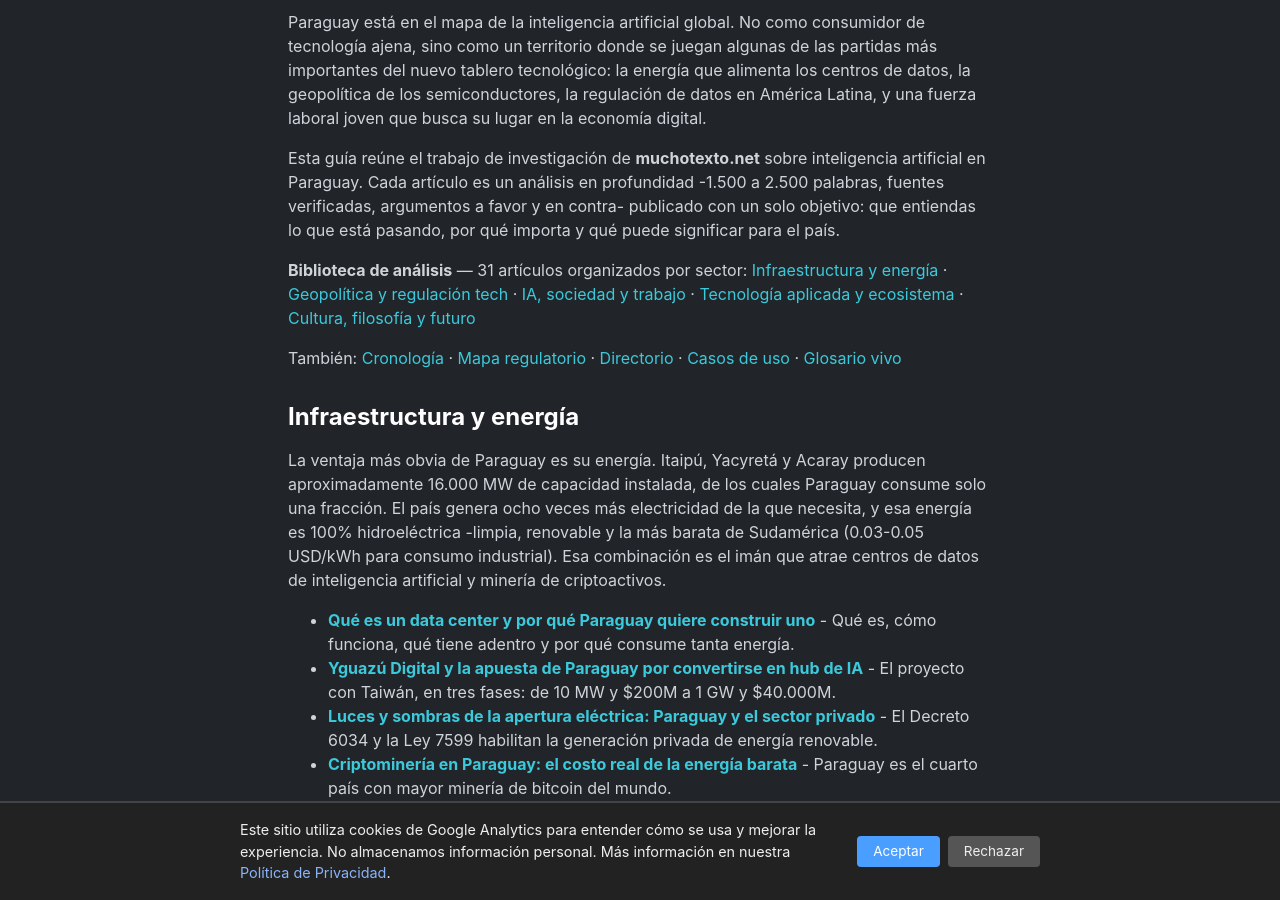
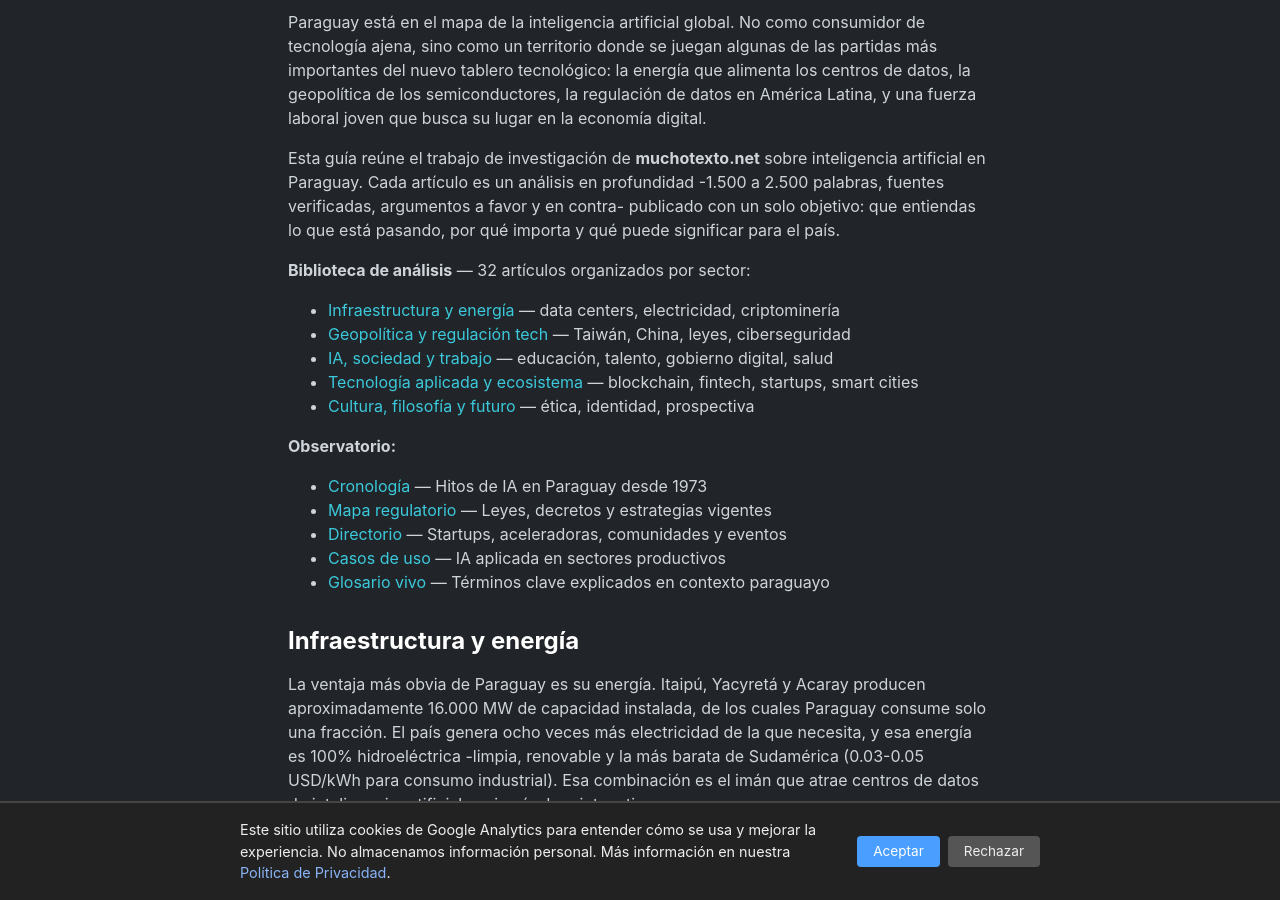
Before and after one commit to miravosqueinteresante/muchotexto.net, a Jekyll site: the page built from ia-en-paraguay.markdown, in a window 1280 px wide and 900 px high, scrolled down 337 px. Built offline with Jekyll 4.4.1, drawn with Linux system fonts in a browser that asks for light colours; some of the changed text lies outside the part shown.

Commit message:
feat: redesign pillar page Biblioteca section with proper lists, add missing article #38, fix article count (31→32)

```diff
--- a/ia-en-paraguay.markdown
+++ b/ia-en-paraguay.markdown
@@ -3,16 +3,28 @@ layout: page
 title: "Observatorio de IA en Paraguay — Guía Completa 2026"
 permalink: /ia-en-paraguay/
 description: "Observatorio de inteligencia artificial en Paraguay: data centers, energía, regulación, empleo tech y geopolítica. Impacto social de la IA. Jul 2026."
-last_modified_at: 2026-07-17
+last_modified_at: 2026-07-18
 ---
 
 Paraguay está en el mapa de la inteligencia artificial global. No como consumidor de tecnología ajena, sino como un territorio donde se juegan algunas de las partidas más importantes del nuevo tablero tecnológico: la energía que alimenta los centros de datos, la geopolítica de los semiconductores, la regulación de datos en América Latina, y una fuerza laboral joven que busca su lugar en la economía digital.
 
 Esta guía reúne el trabajo de investigación de **muchotexto.net** sobre inteligencia artificial en Paraguay. Cada artículo es un análisis en profundidad -1.500 a 2.500 palabras, fuentes verificadas, argumentos a favor y en contra- publicado con un solo objetivo: que entiendas lo que está pasando, por qué importa y qué puede significar para el país.
 
-**Biblioteca de análisis** — 31 artículos organizados por sector: [Infraestructura y energía](#infraestructura-y-energia) · [Geopolítica y regulación tech](#geopolítica-y-regulación-tech) · [IA, sociedad y trabajo](#ia-sociedad-y-trabajo) · [Tecnología aplicada y ecosistema](#tecnología-aplicada-y-ecosistema) · [Cultura, filosofía y futuro](#cultura-filosofía-y-futuro)
+**Biblioteca de análisis** — 32 artículos organizados por sector:
 
-También: [Cronología](/cronologia/) · [Mapa regulatorio](/regulacion/) · [Directorio](/directorio/) · [Casos de uso](/casos-de-uso/) · [Glosario vivo](/glosario/)
+- [Infraestructura y energía](#infraestructura-y-energia) — data centers, electricidad, criptominería
+- [Geopolítica y regulación tech](#geopolítica-y-regulación-tech) — Taiwán, China, leyes, ciberseguridad
+- [IA, sociedad y trabajo](#ia-sociedad-y-trabajo) — educación, talento, gobierno digital, salud
+- [Tecnología aplicada y ecosistema](#tecnología-aplicada-y-ecosistema) — blockchain, fintech, startups, smart cities
+- [Cultura, filosofía y futuro](#cultura-filosofía-y-futuro) — ética, identidad, prospectiva
+
+**Observatorio:**
+
+- [Cronología](/cronologia/) — Hitos de IA en Paraguay desde 1973
+- [Mapa regulatorio](/regulacion/) — Leyes, decretos y estrategias vigentes
+- [Directorio](/directorio/) — Startups, aceleradoras, comunidades y eventos
+- [Casos de uso](/casos-de-uso/) — IA aplicada en sectores productivos
+- [Glosario vivo](/glosario/) — Términos clave explicados en contexto paraguayo
 
 ## Infraestructura y energía
 
@@ -84,6 +96,7 @@ La tecnología no existe en el vacío. Cambia cómo nos vemos, cómo nos relacio
 - **[La IA cuesta más que los humanos que reemplazó: los números]({% post_url 2026-05-27-ia-cuesta-mas-que-humanos-burbuja %})** - Verificación de datos sobre el estado real de la inversión en IA.
 - **[La IA no es neutral: lo que dice la encíclica del Papa León XIV]({% post_url 2026-05-28-magnifica-humanitas-enciclica-ia %})** - El Vaticano publicó la primera encíclica sobre inteligencia artificial.
 - **[5 tecnologías que prometieron cambiar todo pero no cambiaron nada]({% post_url 2026-05-15-cinco-tecnologias-que-prometieron-cambiar-todo %})** - Metaverso, NFTs, Hyperloop, Google Glass, Segway.
+- **[¿Qué es realmente el fútbol?]({% post_url 2026-06-10-que-es-realmente-el-futbol %})** - Una exploración sobre identidad, pertenencia y el significado cultural del deporte más popular del mundo.
 - **[Estados Unidos usó IA para reinventar el fútbol en el Mundial 2026]({% post_url 2026-06-23-laboratorio-americano-ia-futbol-mundial-2026 %})** - USA no llegó a competir: llegó a demostrar que los datos pueden cambiar el fútbol.
 - **[El futuro de la identidad y la conciencia]({% post_url 2026-05-13-ciberhumanidad %})** - Cómo la tecnología fragmenta nuestra atención, relaciones e identidad.
 
```
